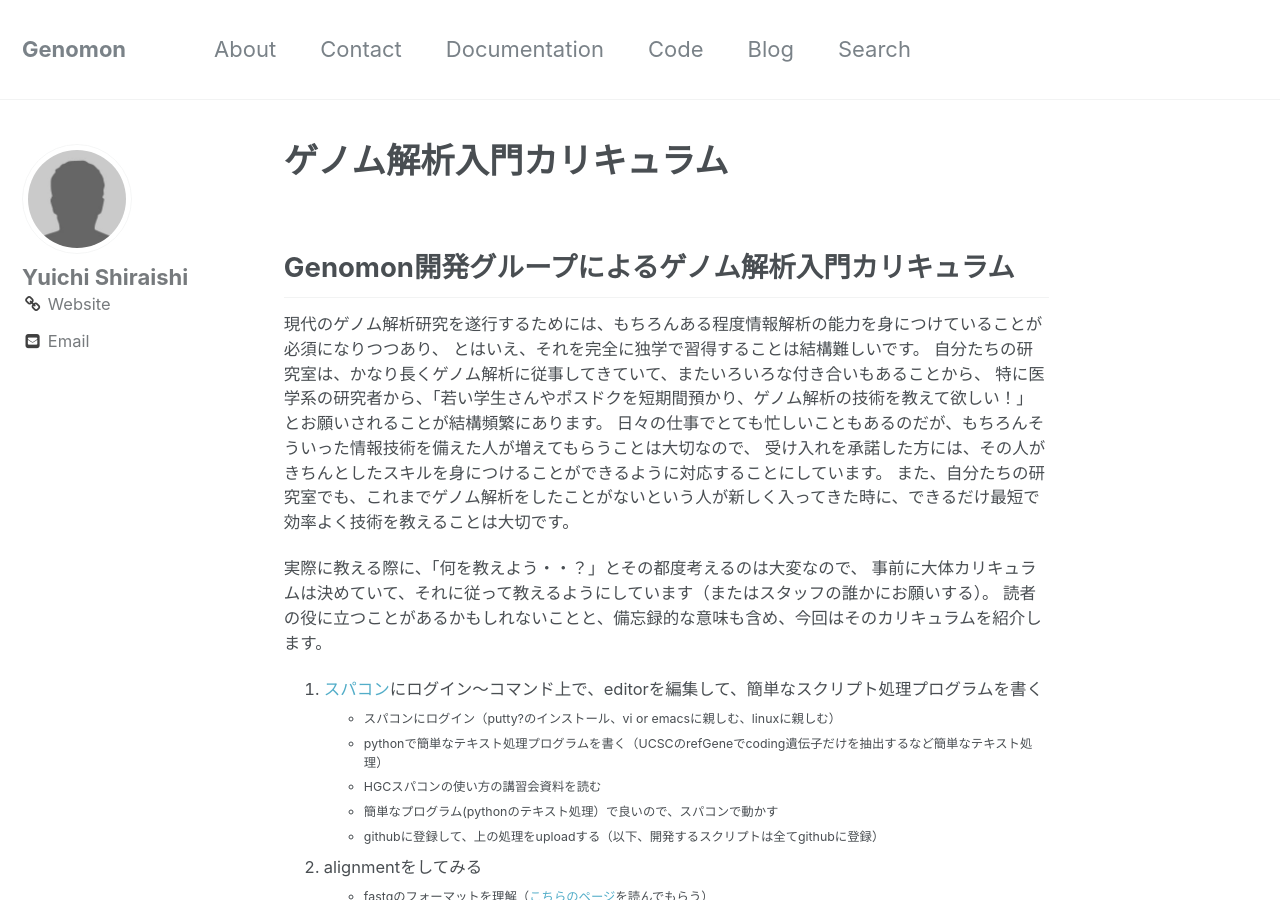
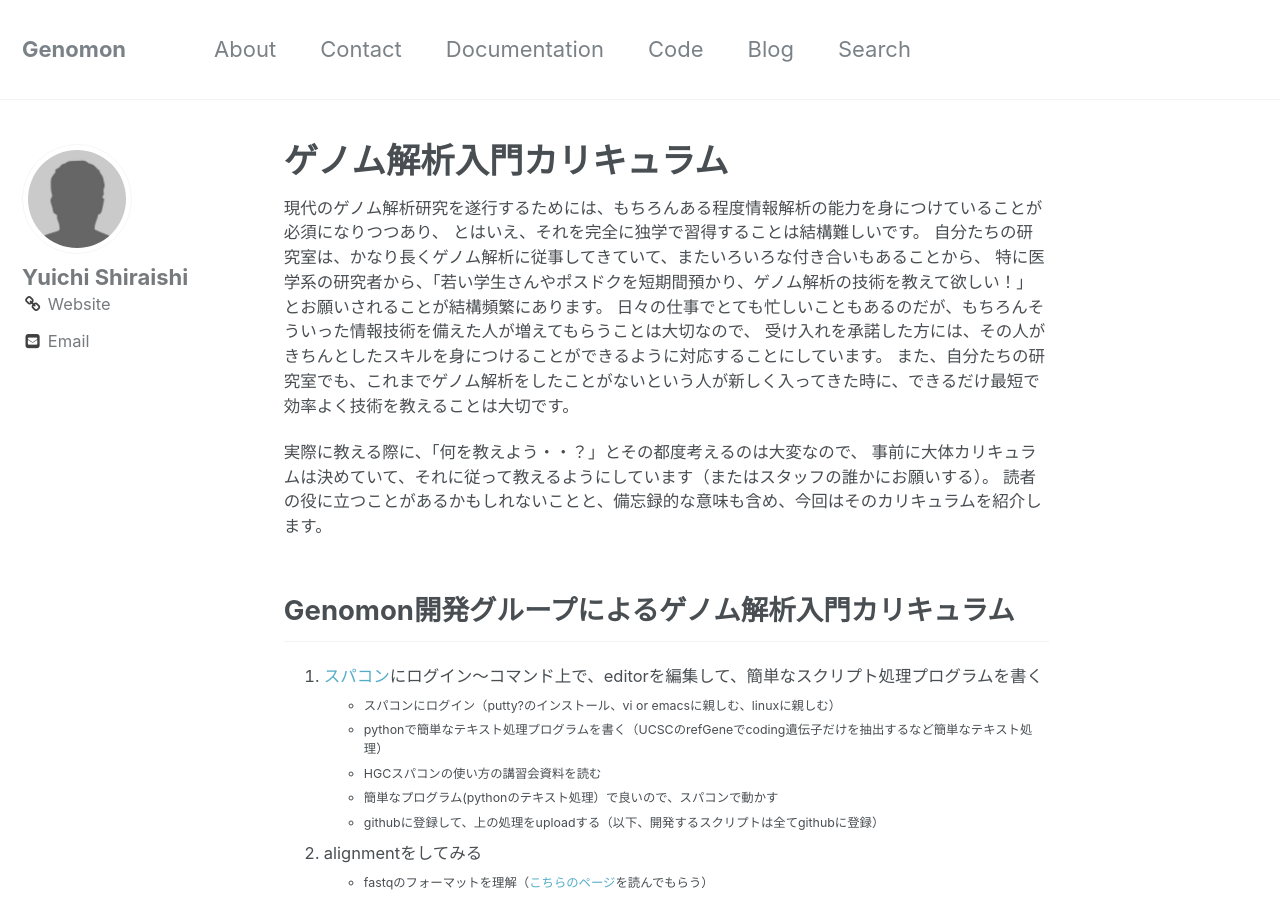
Before and after one commit to Genomon-Project/GenomonPagesR, a Jekyll site: the page built from _posts/2017-03-15-post-curriculum.md, in a window 1280 px wide and 900 px high. Built offline with Jekyll 4.4.1, drawn with Linux system fonts in a browser that asks for light colours; some web fonts are replaced; part of the change alters nothing that is shown.

```diff
--- a/_posts/2017-03-15-post-curriculum.md
+++ b/_posts/2017-03-15-post-curriculum.md
@@ -6,8 +6,6 @@ tags:
   - education
 author: Shiraishi
 ---
-
-## Genomon開発グループによるゲノム解析入門カリキュラム
 
 
 現代のゲノム解析研究を遂行するためには、もちろんある程度情報解析の能力を身につけていることが必須になりつつあり、
@@ -24,7 +22,7 @@ author: Shiraishi
 事前に大体カリキュラムは決めていて、それに従って教えるようにしています（またはスタッフの誰かにお願いする）。
 読者の役に立つことがあるかもしれないことと、備忘録的な意味も含め、今回はそのカリキュラムを紹介します。
 
-
+## Genomon開発グループによるゲノム解析入門カリキュラム
 
 1. [スパコン](https://supcom.hgc.jp/japanese/)にログイン～コマンド上で、editorを編集して、簡単なスクリプト処理プログラムを書く
   - スパコンにログイン（putty?のインストール、vi or emacsに親しむ、linuxに親しむ）
```
